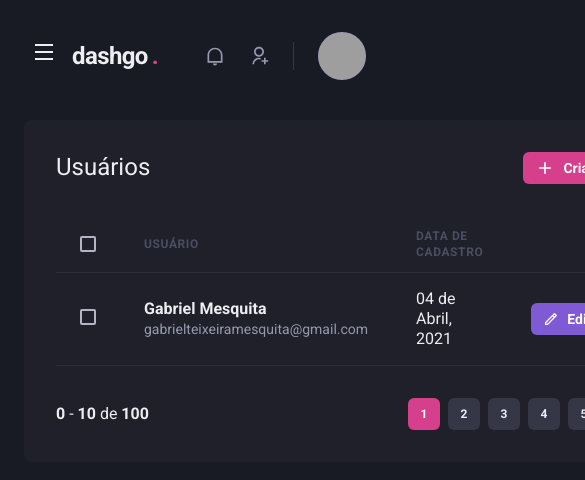
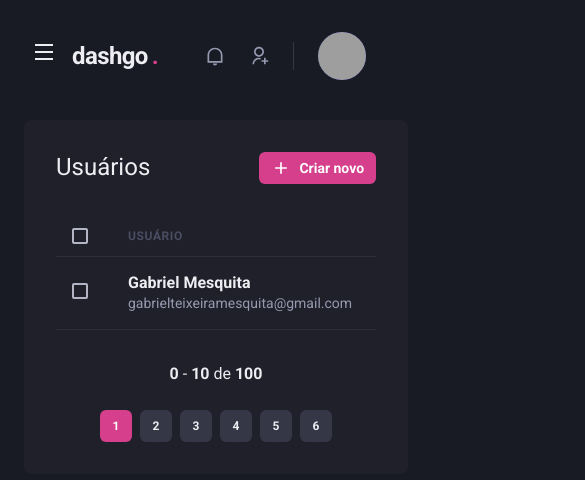
Before and after one commit to fnoquiq/dashgo, a Next.js app: page /users in a window 390 px wide. Shown: the top 480 px of the page, 585 px wide, since content can reach past the window. Built offline with nearby package versions, Linux system fonts and the light colour scheme; grey boxes are pictures that could not be loaded.

Commit message:
:rocket: Listagem responsiva

```diff
--- a/src/components/Pagination/index.tsx
+++ b/src/components/Pagination/index.tsx
@@ -4,7 +4,7 @@ import { PaginationItem } from './PaginationItem'
 export function Pagination() {
   return (
     <Stack
-      direction="row"
+      direction={["column", "row"]}
       mt="8"
       justify="space-between"
       align="center"
--- a/src/pages/users/index.tsx
+++ b/src/pages/users/index.tsx
@@ -1,4 +1,4 @@
-import { Box, Flex, Heading, Button, Icon, Table, Thead, Th, Tr, Td, Checkbox, Tbody, Text } from "@chakra-ui/react";
+import { Box, Flex, Heading, Button, Icon, Table, Thead, Th, Tr, Td, Checkbox, Tbody, Text, useBreakpointValue } from "@chakra-ui/react";
 import { RiAddLine, RiPencilLine } from "react-icons/ri";
 
 import { Header } from "../../components/Header";
@@ -6,6 +6,11 @@ import { Pagination } from "../../components/Pagination";
 import { Sidebar } from "../../components/Sidebar";
 
 export default function UserList() {
+  const isWideVersion = useBreakpointValue({
+     base: false,
+     lg: true,
+  })
+
   return (
     <Box>
       <Header />
@@ -31,17 +36,16 @@ export default function UserList() {
           <Table colorScheme="whiteAlpha">
             <Thead>
               <Tr>
-                <Th px="6" color="gray.300" width="8">
+                <Th px={["4", "4", "6"]} color="gray.300" width="8">
                   <Checkbox colorScheme="pink" />
                 </Th>
                 <Th>Usuário</Th>
-                <Th>Data de cadastro</Th>
-                <Th width="8"></Th>
+                { isWideVersion && <Th>Data de cadastro</Th> }
               </Tr>
             </Thead>
             <Tbody>
               <Tr>
-                <Td px="6">
+                <Td px={["4", "4", "6"]}>
                   <Checkbox colorScheme="pink" />
                 </Td>
                 <Td>
@@ -50,18 +54,7 @@ export default function UserList() {
                     <Text fontSize="sm" color="gray.300">gabrielteixeiramesquita@gmail.com</Text>
                   </Box>
                 </Td>
-                <Td>04 de Abril, 2021</Td>
-                <Td>
-                  <Button
-                    as="a"
-                    size="sm"
-                    fontSize="sm"
-                    colorScheme="purple"
-                    leftIcon={<Icon as={RiPencilLine} fontSize="16"/>}
-                  >
-                    Editar
-                  </Button>
-                </Td>
+                { isWideVersion && <Td>04 de Abril, 2021</Td> }
               </Tr>
             </Tbody>
           </Table>
```
